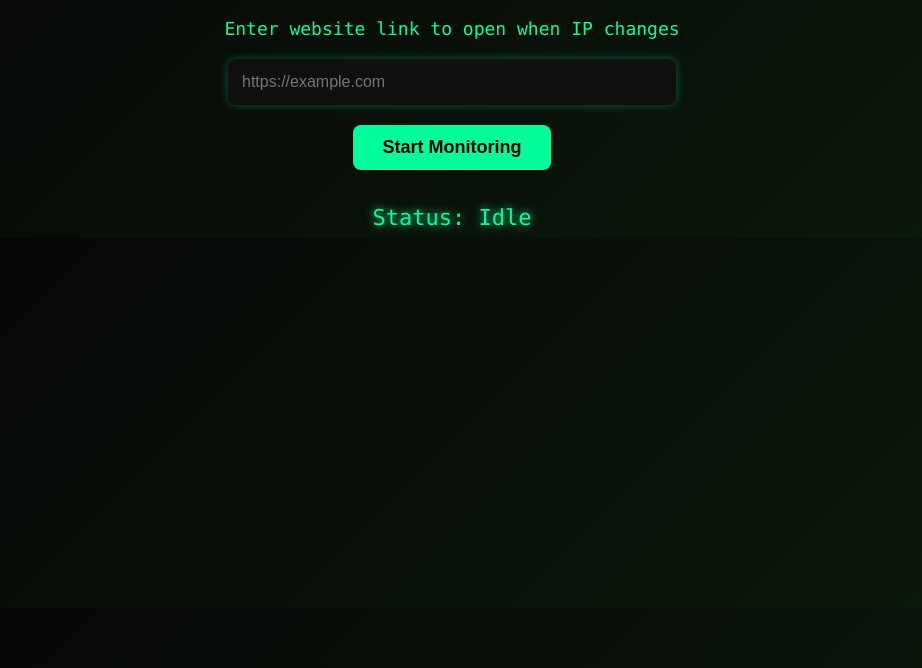
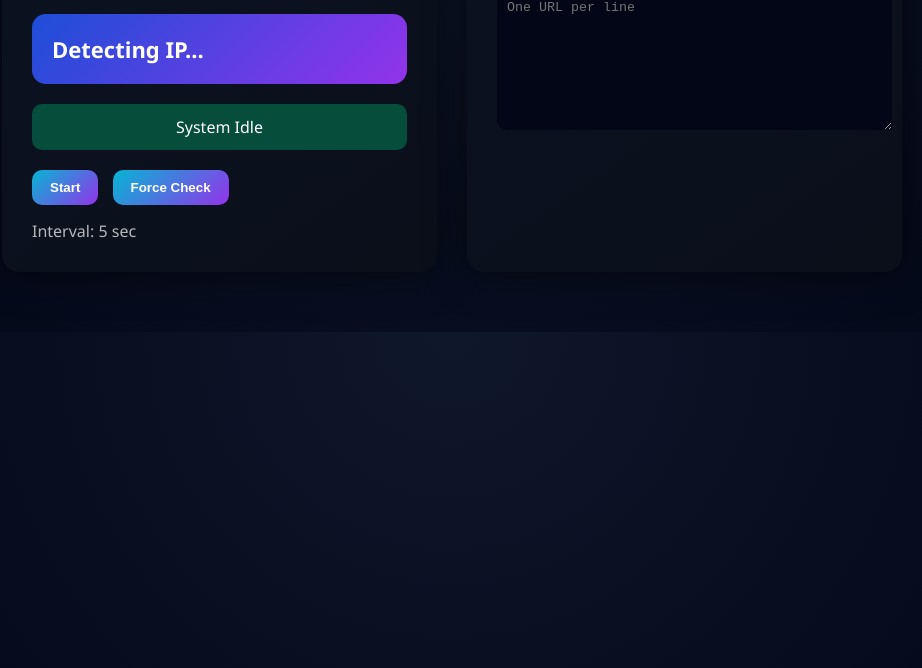
Before and after one commit to Sourovshil/My_website, a plain HTML site: page index.html in a window 1280 px wide. Shown: the part 132-800 px from the top of the page, without its empty margins (188-1110 px from the left). Drawn offline with Linux system fonts and the light colour scheme.

Commit message:
Refactor IP monitoring HTML structure and styles

```diff
--- a/index.html
+++ b/index.html
@@ -1,63 +1,78 @@
 <!DOCTYPE html>
 <html>
 <head>
-<title>IP Change Alarm Monitor</title>
+<title>IP Rotation Detection</title>
 
 <style>
 
 body{
-background: linear-gradient(135deg,#050505,#0b1a0b);
-font-family: Consolas, monospace;
-color:#00ff9c;
-text-align:center;
-margin-top:70px;
+margin:0;
+font-family:Segoe UI, sans-serif;
+background: radial-gradient(circle at top,#0f172a,#020617);
+color:white;
 }
 
-h2{
-font-size:40px;
-letter-spacing:2px;
-text-shadow:0 0 15px #00ff9c;
+.container{
+width:900px;
+margin:60px auto;
+display:flex;
+gap:30px;
 }
 
-p{
-font-size:18px;
+.card{
+background:linear-gradient(145deg,#0b1220,#0a0f1a);
+padding:30px;
+border-radius:18px;
+box-shadow:0 0 40px rgba(0,0,0,0.6);
+flex:1;
+}
+
+.title{
+font-size:26px;
 margin-bottom:20px;
 }
 
-input{
-padding:14px;
-width:420px;
-font-size:16px;
-border:none;
-border-radius:8px;
-outline:none;
-background:#0f0f0f;
-color:#00ff9c;
-box-shadow:0 0 10px #00ff9c55;
+.ipbox{
+background:linear-gradient(135deg,#1d4ed8,#9333ea);
+padding:20px;
+border-radius:14px;
+font-size:22px;
+font-weight:bold;
+margin-bottom:20px;
 }
 
-button{
-margin-top:20px;
-padding:12px 30px;
-font-size:18px;
-border:none;
-border-radius:8px;
-cursor:pointer;
-background:#00ff9c;
-color:black;
-font-weight:bold;
-transition:0.3s;
+.status{
+background:#064e3b;
+padding:12px;
+border-radius:10px;
+margin-bottom:20px;
+text-align:center;
 }
 
-button:hover{
-transform:scale(1.05);
-box-shadow:0 0 20px #00ff9c;
+.controls button{
+padding:10px 18px;
+margin-right:10px;
+border:none;
+border-radius:10px;
+cursor:pointer;
+font-weight:bold;
+background:linear-gradient(135deg,#06b6d4,#9333ea);
+color:white;
 }
 
-#status{
-margin-top:35px;
-font-size:22px;
-text-shadow:0 0 10px #00ff9c;
+textarea{
+width:100%;
+height:120px;
+border-radius:10px;
+border:none;
+padding:10px;
+background:#020617;
+color:white;
+}
+
+.interval{
+margin-top:15px;
+opacity:0.7;
 }
 
 </style>
@@ -66,16 +81,40 @@ text-shadow:0 0 10px #00ff9c;
 
 <body>
 
-<h2>🌐 IP Change Alarm Monitor</h2>
+<div class="container">
 
-<p>Enter website link to open when IP changes</p>
+<div class="card">
 
-<input type="text" id="targetLink" placeholder="https://example.com">
+<div class="title">IP Rotation Detection</div>
 
-<br>
-<button onclick="startMonitor()">Start Monitoring</button>
+<div class="ipbox" id="ipDisplay">
+Detecting IP...
+</div>
 
-<div id="status">Status: Idle</div>
+<div class="status" id="statusBox">
+System Idle
+</div>
+
+<div class="controls">
+<button onclick="startMonitor()">Start</button>
+<button onclick="forceCheck()">Force Check</button>
+</div>
+
+<div class="interval">
+Interval: 5 sec
+</div>
+
+</div>
+
+<div class="card">
+
+<div style="margin-bottom:10px;">Open site on IP change</div>
+
+<textarea id="targetLink" placeholder="One URL per line"></textarea>
+
+</div>
+
+</div>
 
 <audio id="alarmSound">
 <source src="https://actions.google.com/sounds/v1/alarms/alarm_clock.ogg">
@@ -83,56 +122,54 @@ text-shadow:0 0 10px #00ff9c;
 
 <script>
 
-let lastIP = null;
-let monitorRunning = false;
+let lastIP=null;
+let monitorRunning=false;
 
 async function getIP(){
-    let res = await fetch("https://api.ipify.org");
-    return await res.text();
+let res=await fetch("https://api.ipify.org");
+return await res.text();
 }
 
 async function checkIP(){
 
-    if(!monitorRunning) return;
+if(!monitorRunning) return;
 
-    try{
-        let currentIP = await getIP();
+let ip=await getIP();
 
-        document.getElementById("status").innerHTML =
-        "Current IP: " + currentIP;
+document.getElementById("ipDisplay").innerHTML=ip;
 
-        if(lastIP && currentIP !== lastIP){
+if(lastIP && ip!==lastIP){
 
-            document.getElementById("alarmSound").play();
+document.getElementById("statusBox").innerHTML="IP CHANGED 🚨";
+document.getElementById("alarmSound").play();
 
-            let url = document.getElementById("targetLink").value;
+let urls=document.getElementById("targetLink").value.split("\n");
 
-            if(url){
-                window.open(url, "_blank");
-            }
+urls.forEach(u=>{
+if(u.trim()!=""){
+window.open(u.trim(),"_blank");
+}
+});
 
-        }
+}else{
+document.getElementById("statusBox").innerHTML="IP Stable";
+}
 
-        lastIP = currentIP;
+lastIP=ip;
 
-    }catch(e){
-        document.getElementById("status").innerHTML =
-        "Error checking IP...";
-    }
-
-    setTimeout(checkIP, 5000);
+setTimeout(checkIP,5000);
 }
 
 async function startMonitor(){
+monitorRunning=true;
+lastIP=await getIP();
+document.getElementById("ipDisplay").innerHTML=lastIP;
+document.getElementById("statusBox").innerHTML="Monitoring Started";
+checkIP();
+}
 
-    monitorRunning = true;
-
-    lastIP = await getIP();
-
-    document.getElementById("status").innerHTML =
-    "Monitoring started... Current IP: " + lastIP;
-
-    checkIP();
+function forceCheck(){
+checkIP();
 }
 
 </script>
```
